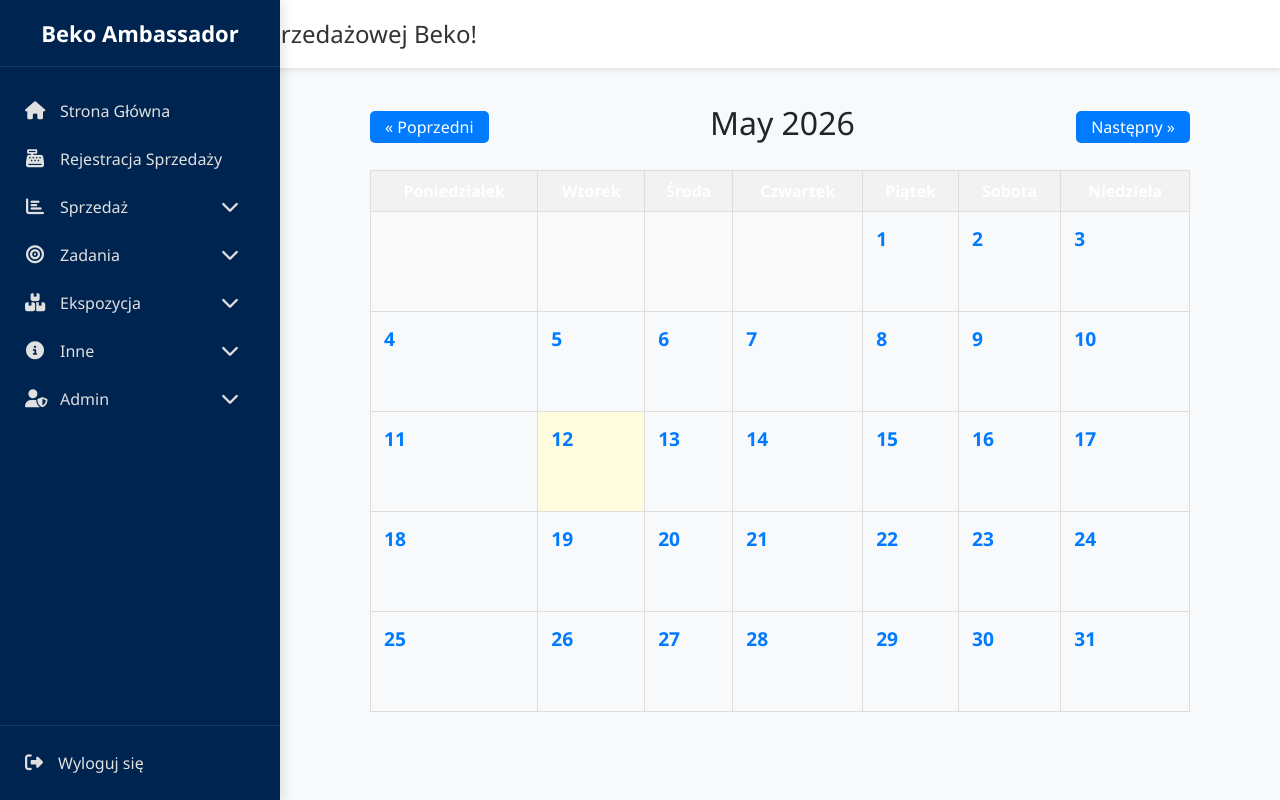
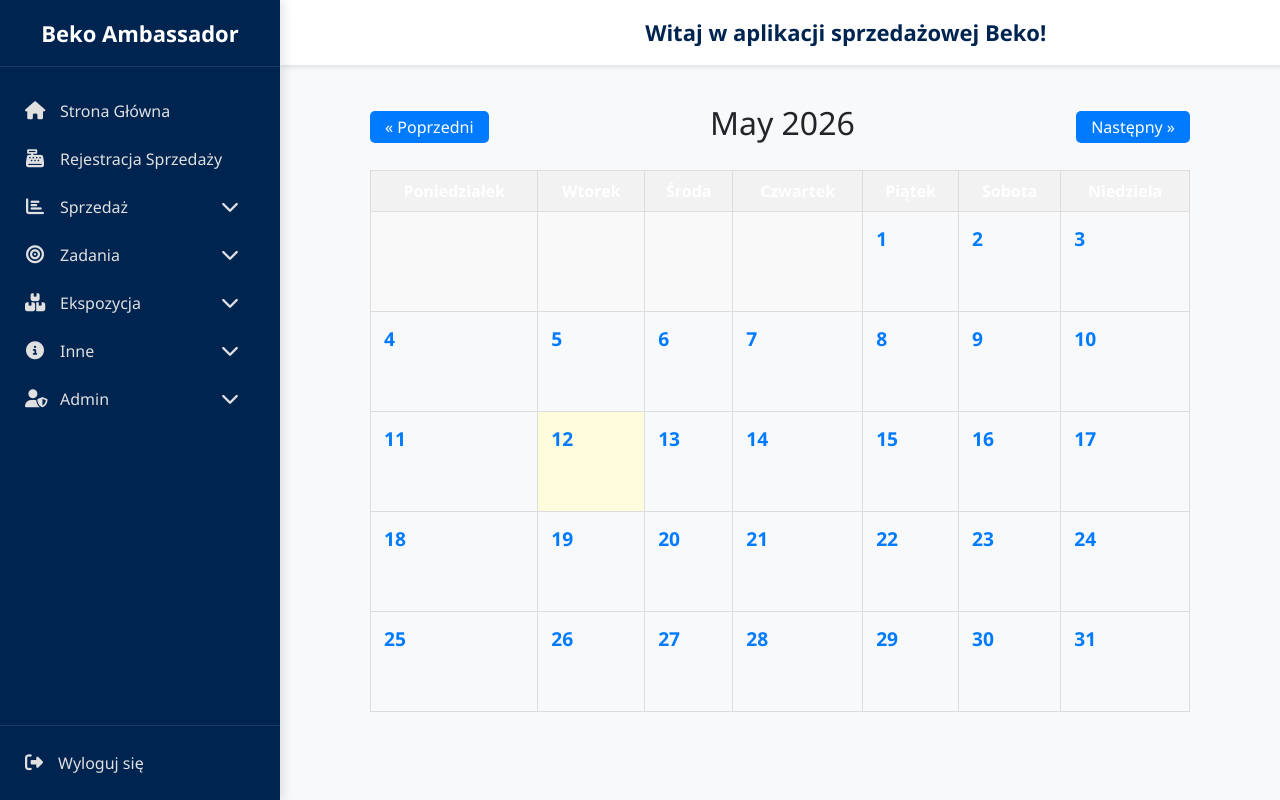
Before and after one commit to Fizyriusz/beko-sales-app, a Django app: page /produkty/calendar/ in a window 1280 px wide. Run offline with Django 5.2, Linux system fonts and the light colour scheme; a user stored in the database is signed in; data comes from the database, SQL or seed files in the repository; data that the repository does not hold is empty.

Commit message:
fix: poprawa ukladu naglowka i dodanie powitania uzytkownika

```diff
--- a/produkty/static/produkty/style.css
+++ b/produkty/static/produkty/style.css
@@ -9,21 +9,46 @@ body {
 .header {
     background-color: #ffffff;
     color: #333;
-    padding: 15px 30px;
+    padding: 15px 20px;
     width: 100%;
     position: fixed;
     top: 0;
+    left: 0;
     z-index: 1000;
     box-shadow: 0 2px 5px rgba(0,0,0,0.1);
     display: flex;
     align-items: center;
+    transition: left 0.3s ease, width 0.3s ease;
 }
 
-.header h1 {
+body.sidebar-open .header {
+    left: 280px;
+    width: calc(100% - 280px);
+}
+
+.header h1, .header-title {
     margin: 0;
-    font-size: 24px;
+    font-size: 18px;
+    font-weight: 600;
+    color: #002450;
     flex-grow: 1;
     text-align: center;
+}
+
+@media (min-width: 768px) {
+    .header h1, .header-title {
+        font-size: 22px;
+    }
+}
+
+.user-greeting {
+    background-color: #f0f4f8;
+    padding: 6px 12px;
+    border-radius: 20px;
+    font-size: 14px;
+    color: #333;
+    font-weight: 500;
+    box-shadow: 0 1px 3px rgba(0,0,0,0.05);
 }
 
 .hamburger {
@@ -183,6 +208,10 @@ body {
         margin-left: 280px;
     }
     .header {
+        left: 280px;
+        width: calc(100% - 280px);
+    }
+    .hamburger {
         display: none;
     }
     .overlay {
--- a/produkty/templates/produkty/base.html
+++ b/produkty/templates/produkty/base.html
@@ -25,13 +25,21 @@
 <body class="{% if not user.is_authenticated %}no-sidebar{% endif %}">
     {% if user.is_authenticated %}
     <div class="header d-flex justify-content-between align-items-center w-100 pe-3">
-        <div class="d-flex align-items-center">
+        <div class="d-flex align-items-center flex-grow-1 min-w-0">
             <button class="hamburger" onclick="toggleSidebar()">&#9776;</button>
-            <h1 class="mb-0 ms-2">Witaj w aplikacji sprzedażowej Beko!</h1>
+            <h1 class="mb-0 ms-2 header-title text-truncate">Witaj w aplikacji sprzedażowej Beko!</h1>
         </div>
-        {% if is_day_started %}
-        <span class="badge bg-success shadow-sm" style="font-size: 0.9rem;"><i class="fas fa-circle text-white me-1" style="font-size: 0.6rem; vertical-align: middle;"></i>Dzień Otwarty</span>
-        {% endif %}
+        <div class="d-flex align-items-center gap-2 flex-shrink-0">
+            {% if is_day_started %}
+            <span class="badge bg-success shadow-sm d-none d-md-inline-block" style="font-size: 0.9rem;"><i class="fas fa-circle text-white me-1" style="font-size: 0.6rem; vertical-align: middle;"></i>Dzień Otwarty</span>
+            <span class="badge bg-success shadow-sm d-md-none" title="Dzień Otwarty"><i class="fas fa-circle text-white"></i></span>
+            {% endif %}
+            <span class="user-greeting ms-2">
+                <i class="fas fa-user-circle text-primary fs-5 me-1 align-middle"></i>
+                <span class="d-none d-sm-inline align-middle">Witaj, </span>
+                <strong class="align-middle">{% if user.first_name %}{{ user.first_name }}{% else %}{{ user.username }}{% endif %}</strong>
+            </span>
+        </div>
     </div>
 
     <div class="overlay" id="overlay"></div>
@@ -126,6 +134,7 @@
             if (sidebar && overlay) {
                 sidebar.classList.toggle('open');
                 overlay.classList.toggle('active');
+                document.body.classList.toggle('sidebar-open');
             }
         }
 
```
